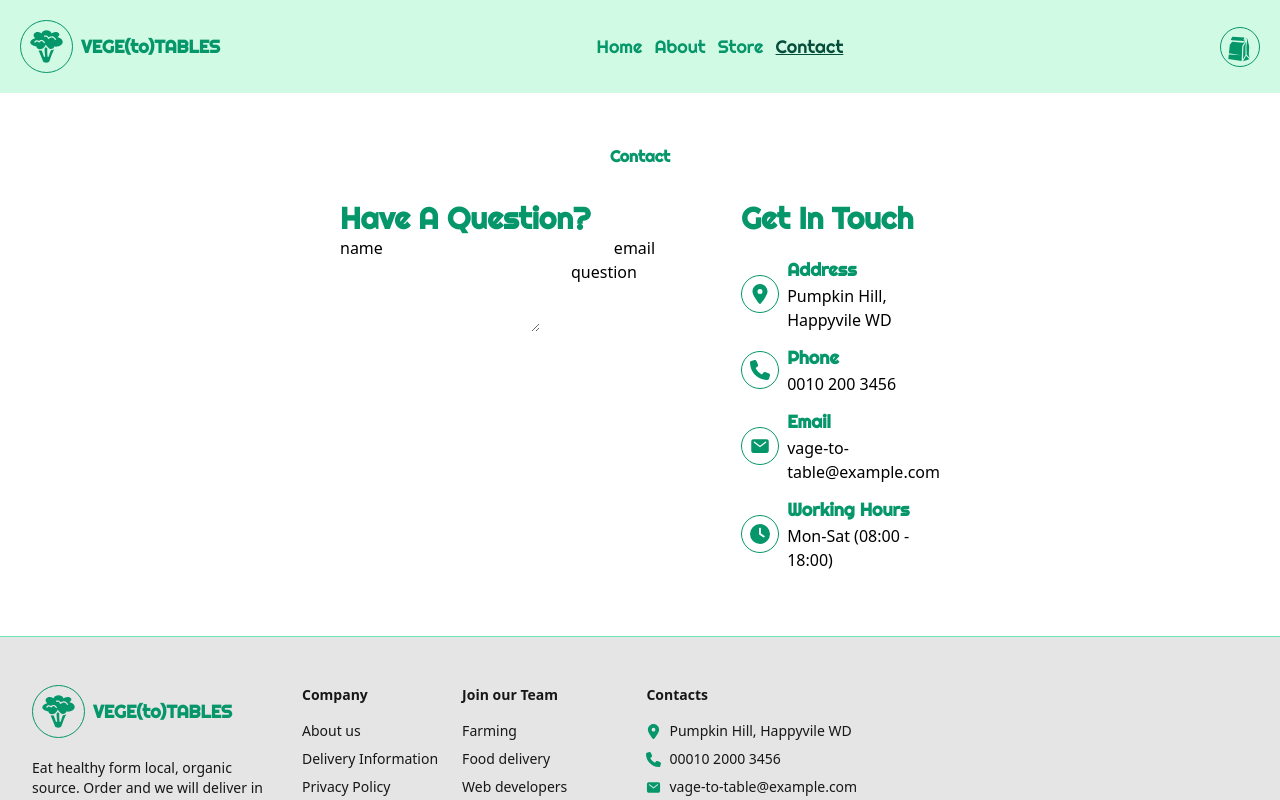
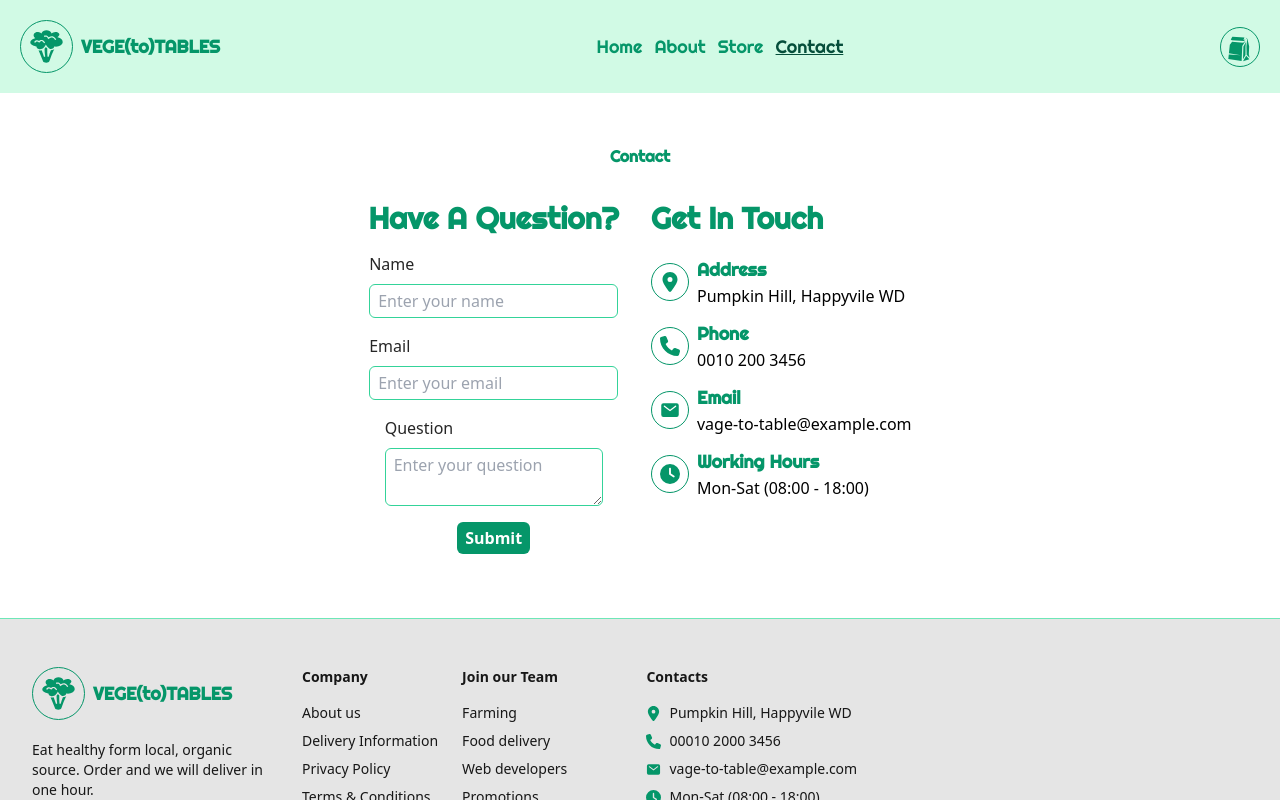
Before and after one commit to mojotron/shopping-cart, a React (Vite) app: page /contact in a window 1280 px wide. Shown: the top 800 px of the page. Built offline with nearby package versions, Linux system fonts and the light colour scheme.

Commit message:
finish adding cosmetic components

```diff
--- a/src/pages/ContactPage/ContactPage.tsx
+++ b/src/pages/ContactPage/ContactPage.tsx
@@ -1,4 +1,4 @@
-import { ReactElement } from 'react';
+import { ChangeEvent, FormEvent, ReactElement, useState } from 'react';
 import {
   FaInstagram as IconIns,
   FaFacebook as IconFb,
@@ -10,7 +10,8 @@ import {
 import { IoMail as IconMail } from 'react-icons/io5';
 import PageSection from '../../ui/PageSection/PageSection';
 import Heading from '../../ui/Heading/Heading';
-import Paragraph from '../../ui/Paragraph/Paragraph';
+
+import SubmitButton from '../../ui/SubmitButton/SubmitButton';
 
 const ICON_SIZE = 20;
 
@@ -78,21 +79,68 @@ const GetInTouch = () => {
 };
 
 const ContactForm = () => {
+  const [formData, setFormData] = useState({
+    name: '',
+    email: '',
+    question: '',
+  });
+  const handleChangeData = (
+    event: ChangeEvent<HTMLInputElement | HTMLTextAreaElement>
+  ) => {
+    const { name, value } = event.target;
+    setFormData((oldValue) => ({ ...oldValue, [name]: value }));
+  };
+
+  const handleSubmit = (event: FormEvent<HTMLFormElement>) => {
+    event.preventDefault();
+    setFormData({ name: '', email: '', question: '' });
+  };
+
   return (
-    <form>
+    <form
+      onSubmit={handleSubmit}
+      className="flex flex-col text-neutral-800 flex items-center flex-col gap-4"
+    >
       <Heading level={3}>have a question?</Heading>
-      <label>
-        name
-        <input type="text" />
-      </label>
-      <label>
-        email
-        <input type="email" />
-      </label>
-      <label>
-        question
-        <textarea />
-      </label>
+      <div className="flex flex-col gap-2">
+        <label htmlFor="customer-name">Name</label>
+        <input
+          id="customer-name"
+          type="text"
+          name="name"
+          required
+          value={formData.name}
+          onChange={handleChangeData}
+          className=" border border-emerald-400 rounded-md py-1 px-2"
+          placeholder="Enter your name"
+        />
+      </div>
+      <div className="flex flex-col gap-2">
+        <label htmlFor="customer-email">Email</label>
+        <input
+          id="customer-email"
+          type="email"
+          name="email"
+          required
+          value={formData.email}
+          onChange={handleChangeData}
+          className=" border border-emerald-400 rounded-md py-1 px-2"
+          placeholder="Enter your email"
+        />
+      </div>
+      <div className="flex flex-col gap-2">
+        <label htmlFor="customer-question">Question</label>
+        <textarea
+          id="customer-question"
+          name="question"
+          value={formData.question}
+          required
+          onChange={handleChangeData}
+          className=" border border-emerald-400 rounded-md py-1 px-2"
+          placeholder="Enter your question"
+        />
+      </div>
+      <SubmitButton>Submit</SubmitButton>
     </form>
   );
 };
--- /dev/null
+++ b/src/ui/SubmitButton/SubmitButton.tsx
@@ -0,0 +1,20 @@
+import React, { ReactNode } from 'react';
+
+type PropsType = {
+  children: ReactNode;
+  disabled?: boolean;
+};
+
+const SubmitButton = ({ children, disabled = false }: PropsType) => {
+  return (
+    <button
+      disabled={disabled}
+      type="submit"
+      className="rounded-md font-bold text-white px-2 py-1 disabled:bg-gray-300 disabled:text-gray-100 bg-emerald-600"
+    >
+      {children}
+    </button>
+  );
+};
+
+export default SubmitButton;
```
